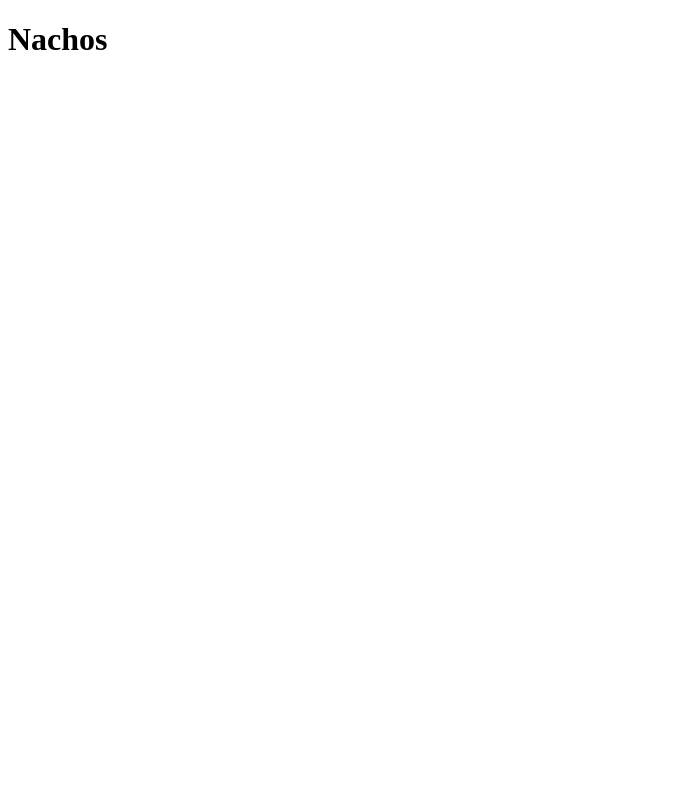
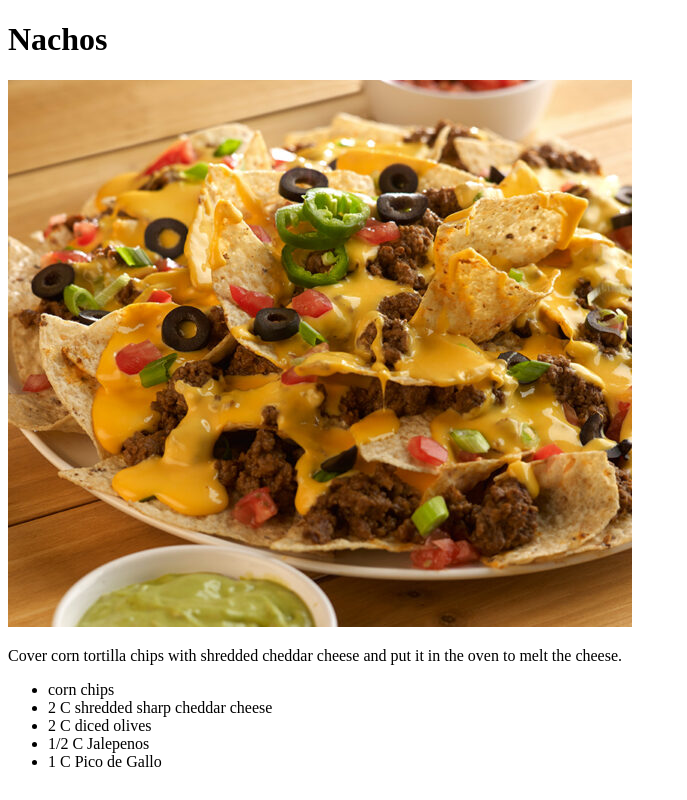
Before and after one commit to teacherlockhart/odin-recipes, a plain HTML site: page recipes/nachos.html in a window 1280 px wide. Shown: the whole page, without its empty margins (0-687 px from the left). Drawn offline with Linux system fonts and the light colour scheme.

Commit message:
add the nacho ingredients

```diff
--- a/recipes/nachos.html
+++ b/recipes/nachos.html
@@ -8,5 +8,17 @@
 </head>
 <body>
     <h1>Nachos</h1>
+    <img src="../images/nachos.jpg" alt="Nachos">
+    <p>Cover corn tortilla chips with shredded cheddar cheese and put it in the oven to melt the cheese.</p>
+    <ul>
+        <li>corn chips</li>
+        <li>2 C shredded sharp cheddar cheese</li>
+        <li>2 C diced olives</li>
+        <li>1/2 C Jalepenos</li>
+        <li>1 C Pico de Gallo</li>
+    </ul>
+    <ol>
+
+    </ol>
 </body>
 </html>
```
Also changed, not shown: index.html (+1 -1 lines), images/nachos.jpg (added).
